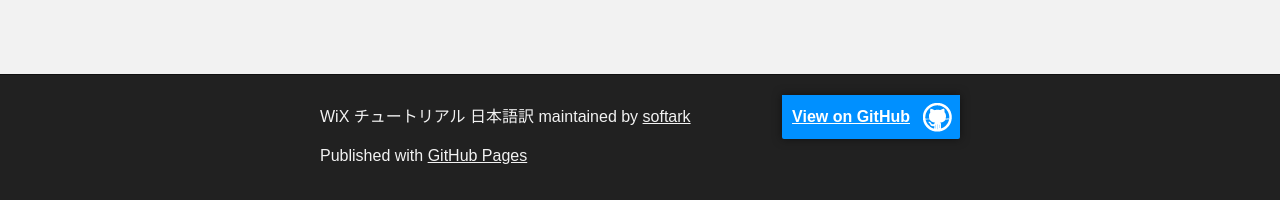
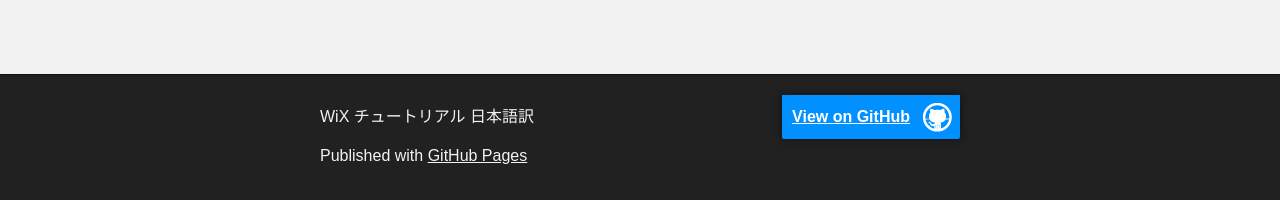
Before and after one commit to wix-tutorial-ja/wix-tutorial-ja.github.com, a Jekyll site: the page built from index.md, in a window 1280 px wide. Shown: the part 1840-2040 px from the top of the page. Built offline with Jekyll 4.4.1, drawn with Linux system fonts in a browser that asks for light colours.

Commit message:
フッタのリンクを修正

```diff
--- a/_layouts/default.html
+++ b/_layouts/default.html
@@ -51,8 +51,8 @@
 <!-- FOOTER  -->
 <div id="footer_wrap" class="outer">
     <footer class="inner">
-        <p class="copyright">WiX チュートリアル 日本語訳 maintained by <a href="https://github.com/softark">softark</a></p>
-        <a id="forkme_banner" href="https://github.com/softark/wix-j">View on GitHub</a>
+        <p class="copyright">WiX チュートリアル 日本語訳</p>
+        <a id="forkme_banner" href="https://github.com/wix-tutorial-ja/wix-tutorial-ja.github.com">View on GitHub</a>
 
         <p>Published with <a href="https://pages.github.com">GitHub Pages</a></p>
     </footer>
--- a/_layouts/top.html
+++ b/_layouts/top.html
@@ -40,8 +40,8 @@
 <!-- FOOTER  -->
 <div id="footer_wrap" class="outer">
     <footer class="inner">
-        <p class="copyright">WiX チュートリアル 日本語訳 maintained by <a href="https://github.com/softark">softark</a></p>
-        <a id="forkme_banner" href="https://github.com/softark/wix-j">View on GitHub</a>
+        <p class="copyright">WiX チュートリアル 日本語訳</p>
+        <a id="forkme_banner" href="https://github.com/wix-tutorial-ja/wix-tutorial-ja.github.com">View on GitHub</a>
 
         <p>Published with <a href="https://pages.github.com">GitHub Pages</a></p>
     </footer>
```
